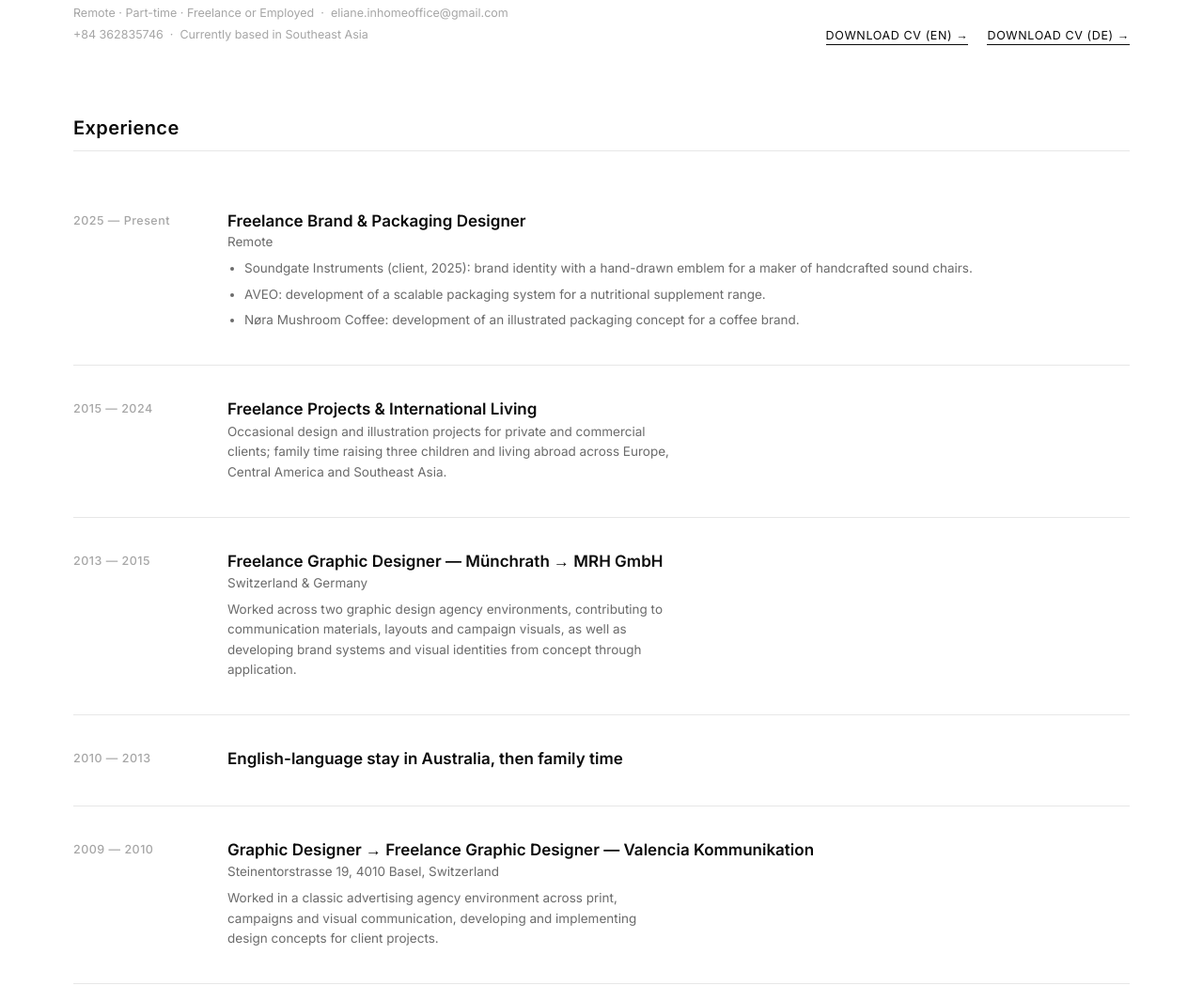
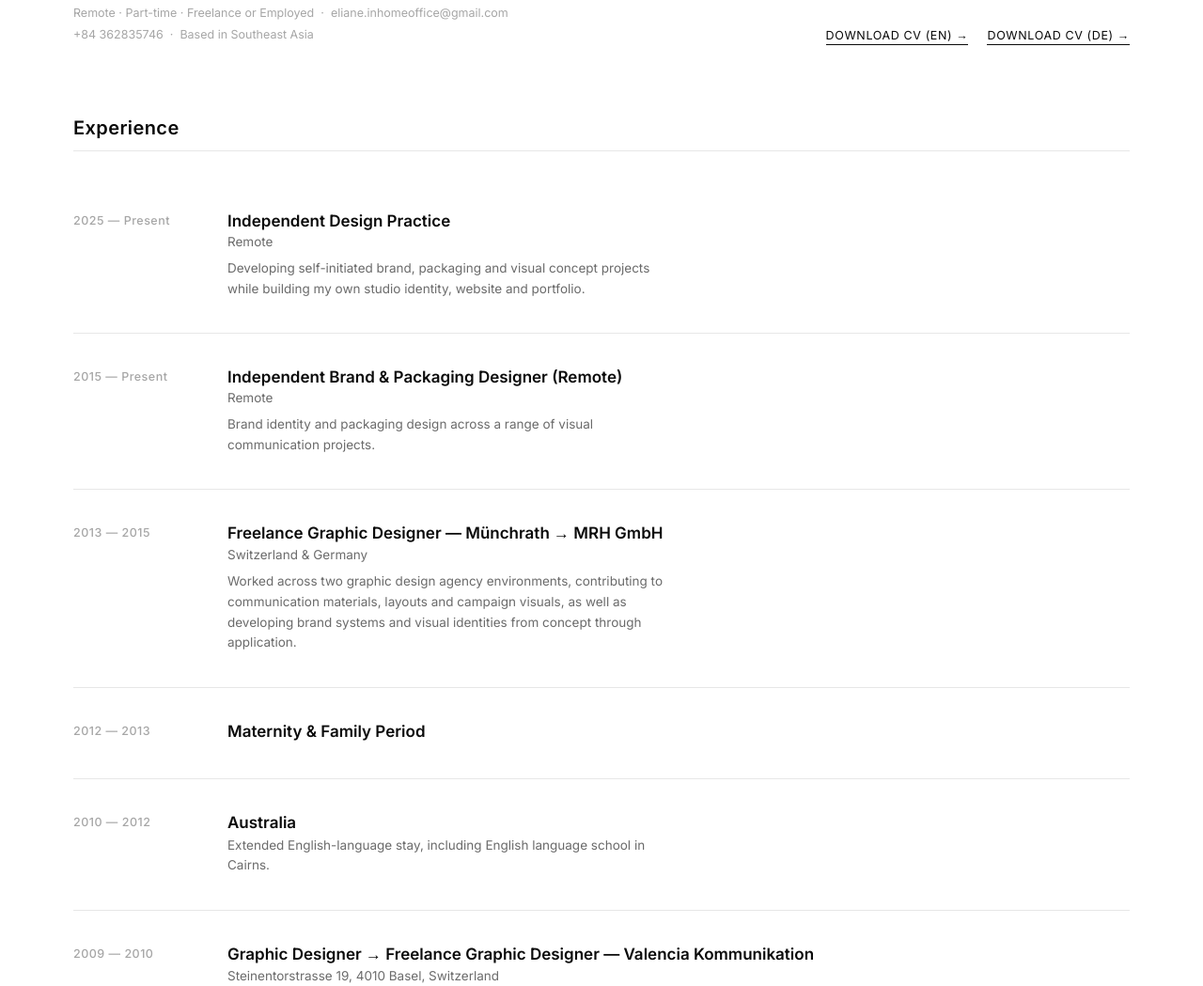
Before and after one commit to elianeelay/elianehougee.me, a plain HTML site: page cv.html in a window 1280 px wide. Shown: the part 264-1313 px from the top of the page at 94% size. Drawn offline with Linux system fonts and the light colour scheme.

Commit message:
Update English CV positioning and skills

```diff
--- a/cv.html
+++ b/cv.html
@@ -430,16 +430,6 @@ footer p{
     color:var(--ink-soft);
     line-height:1.9;
   }
-  .cv-bullets{
-    list-style:disc;
-    margin:8px 0 0;
-    padding-left:18px;
-    font-size:13.5px;
-    line-height:1.6;
-    color:var(--ink-soft);
-  }
-  .cv-bullets li{margin:0 0 6px;}
-  .cv-bullets li:last-child{margin-bottom:0;}
   @media (max-width:640px){
     .cv-block{grid-template-columns:1fr; gap:6px;}
   }
@@ -499,7 +489,7 @@ footer p{
         <p class="section-note" style="max-width:56ch; margin-bottom:6px; font-size:15px;">Graphic Designer · Art Direction · Visual Concepts</p>
         <p class="section-note" style="max-width:60ch; font-size:12.5px; color:var(--ink-faint); line-height:1.8;">
           Remote · Part-time · Freelance or Employed &nbsp;·&nbsp; eliane.inhomeoffice@gmail.com<br>
-          +84 362835746 &nbsp;·&nbsp; Currently based in Southeast Asia
+          +84 362835746 &nbsp;·&nbsp; Based in Southeast Asia
         </p>
       </div>
       <div style="display:flex; gap:20px; flex-wrap:wrap;">
@@ -514,22 +504,19 @@ footer p{
     <div class="cv-block">
       <div class="cv-year mono">2025 — Present</div>
       <div>
-        <h3 class="cv-role">Freelance Brand &amp; Packaging Designer</h3>
+        <h3 class="cv-role">Independent Design Practice</h3>
         <p class="cv-org">Remote</p>
-        <ul class="cv-bullets">
-          <li>Soundgate Instruments (client, 2025): brand identity with a hand-drawn emblem for a maker of handcrafted sound chairs.</li>
-          <li>AVEO: development of a scalable packaging system for a nutritional supplement range.</li>
-          <li>Nøra Mushroom Coffee: development of an illustrated packaging concept for a coffee brand.</li>
-        </ul>
+        <p class="cv-desc">Developing self-initiated brand, packaging and visual concept projects while
+          building my own studio identity, website and portfolio.</p>
       </div>
     </div>
     <div class="cv-block">
-      <div class="cv-year mono">2015 — 2024</div>
+      <div class="cv-year mono">2015 — Present</div>
       <div>
-        <h3 class="cv-role">Freelance Projects &amp; International Living</h3>
-        <p class="cv-desc">Occasional design and illustration projects for private and commercial clients; family time raising three children and living abroad across Europe, Central America and Southeast Asia.</p>
+        <h3 class="cv-role">Independent Brand & Packaging Designer (Remote)</h3>
+        <p class="cv-org">Remote</p>
+        <p class="cv-desc">Brand identity and packaging design across a range of visual communication projects.</p>
       </div>
-    </div>
     </div>
     <div class="cv-block">
       <div class="cv-year mono">2013 — 2015</div>
@@ -542,11 +529,17 @@ footer p{
       </div>
     </div>
     <div class="cv-block">
-      <div class="cv-year mono">2010 — 2013</div>
+      <div class="cv-year mono">2012 — 2013</div>
       <div>
-        <h3 class="cv-role">English-language stay in Australia, then family time</h3>
+        <h3 class="cv-role">Maternity &amp; Family Period</h3>
       </div>
     </div>
+    <div class="cv-block">
+      <div class="cv-year mono">2010 — 2012</div>
+      <div>
+        <h3 class="cv-role">Australia</h3>
+        <p class="cv-desc">Extended English-language stay, including English language school in Cairns.</p>
+      </div>
     </div>
     <div class="cv-block">
       <div class="cv-year mono">2009 — 2010</div>
@@ -591,6 +584,8 @@ footer p{
           <li>Adobe Illustrator</li>
           <li>Adobe Photoshop</li>
           <li>Adobe InDesign</li>
+
+
           <li>Figma</li>
         </ul>
       </div>
@@ -606,9 +601,9 @@ footer p{
       <div class="skills-group">
         <h4>AI &amp; Web</h4>
         <ul>
-          <li>Website design &amp; build with AI-assisted tools</li>
-          <li>ChatGPT · Claude · Gemini</li>
-          <li>GitHub · Cloudflare</li>
+          <li>Website design &amp; build (with AI tools, e.g. Claude)</li>
+          <li>Web hosting &amp; publishing</li>
+          <li>Daily use of AI tools — ChatGPT, Claude, Gemini, Perplexity — each for their specific strengths</li>
         </ul>
       </div>
     </div>
```
